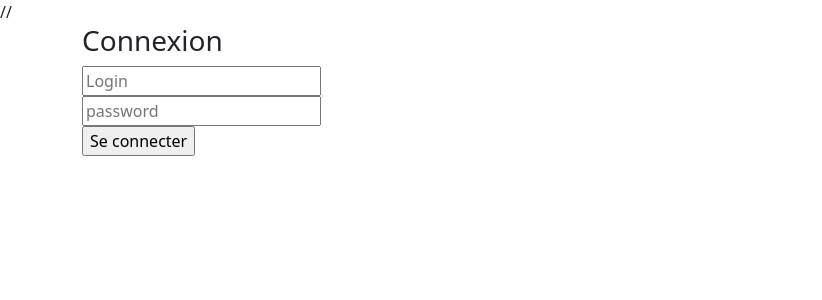
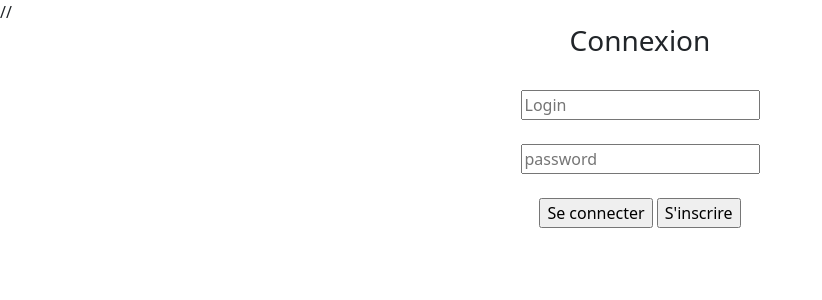
Before and after one commit to Adami-j/PhpGitCM, a PHP site: page /PhpGitCM/ in a window 1280 px wide. Shown: the top 300 px of the page, without its empty margins (0-822 px from the left). Run offline with PHP 8.4, Linux system fonts and the light colour scheme.

Commit message:
boostrap

```diff
--- a/index.php
+++ b/index.php
@@ -27,26 +27,27 @@ require("recUser.php");
 
 </style>
 
-	<div class="container ">
+	<div class="container text-center">
 		<h3  id="nomPop" class="titre">Connexion</h3>
 		<form action="" method="POST" >
+		</br>
+		<div  class="form-group">
+		<input type="text" name="login" value="" placeholder="Login" class=".flex-item"/>
+		</div></br>
 
-		<div>
-		<input type="text" name="login" value="" placeholder="Login" class=".flex-item"/>
-		</div>
+		<div class="form-group">
+			<input type="password" name="password" value="" placeholder="password" class=".flex-item"  />
 
-		<div>
-			<input type="password" name="password" value="" placeholder="password" class=".flex-item"/>
-
-		</div>
-		<div>
+		</div></br>
+		<div >
 		<input type="submit" name="envoyer"  value="Se connecter" class=".flex-item"/>
-		</div>
+            <input type="submit" name="nouveauC"  value="S'inscrire" class=".flex-item"/>
+		</div></br>
 		</form>
 		<?php
-			if(!empty($errorMessage)){
-				echo $errorMessage.", veuillez recommencer";
-			}
+			if(!empty($errorMessage)) {
+                echo $errorMessage . ", veuillez recommencer";
+            }
 		?>
 	</div>
 
```
